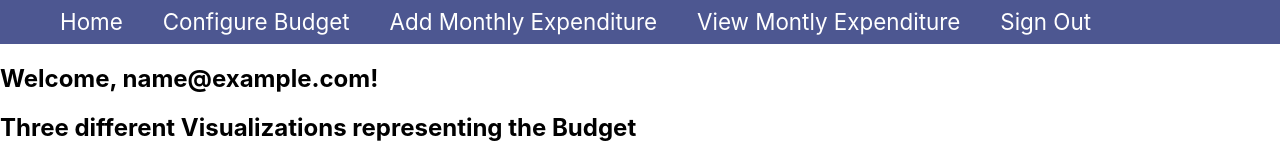
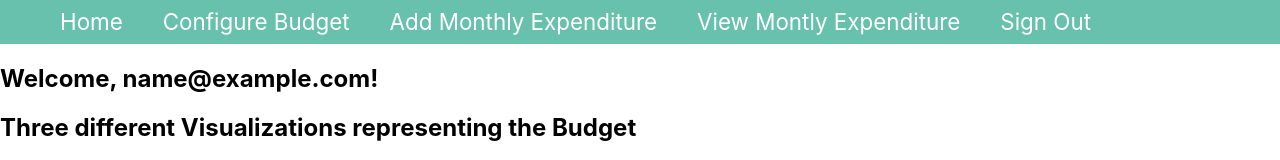
Before and after one commit to saicharankavuri/final-project, a React (Create React App) app: page / in a window 1280 px wide. Shown: the top 160 px of the page. Built offline with nearby package versions, Linux system fonts and the light colour scheme; no server answers; sample sign-in values are in the browser's storage.

Commit message:
changed color

```diff
--- a/src/App.css
+++ b/src/App.css
@@ -8,7 +8,7 @@
 }
 div.menu {
   width: 100%;
-  background-color: #4d5791;
+  background-color: hsl(166, 42%, 58%);
   height: 44px;
   padding: 0 40px; }
 
```
